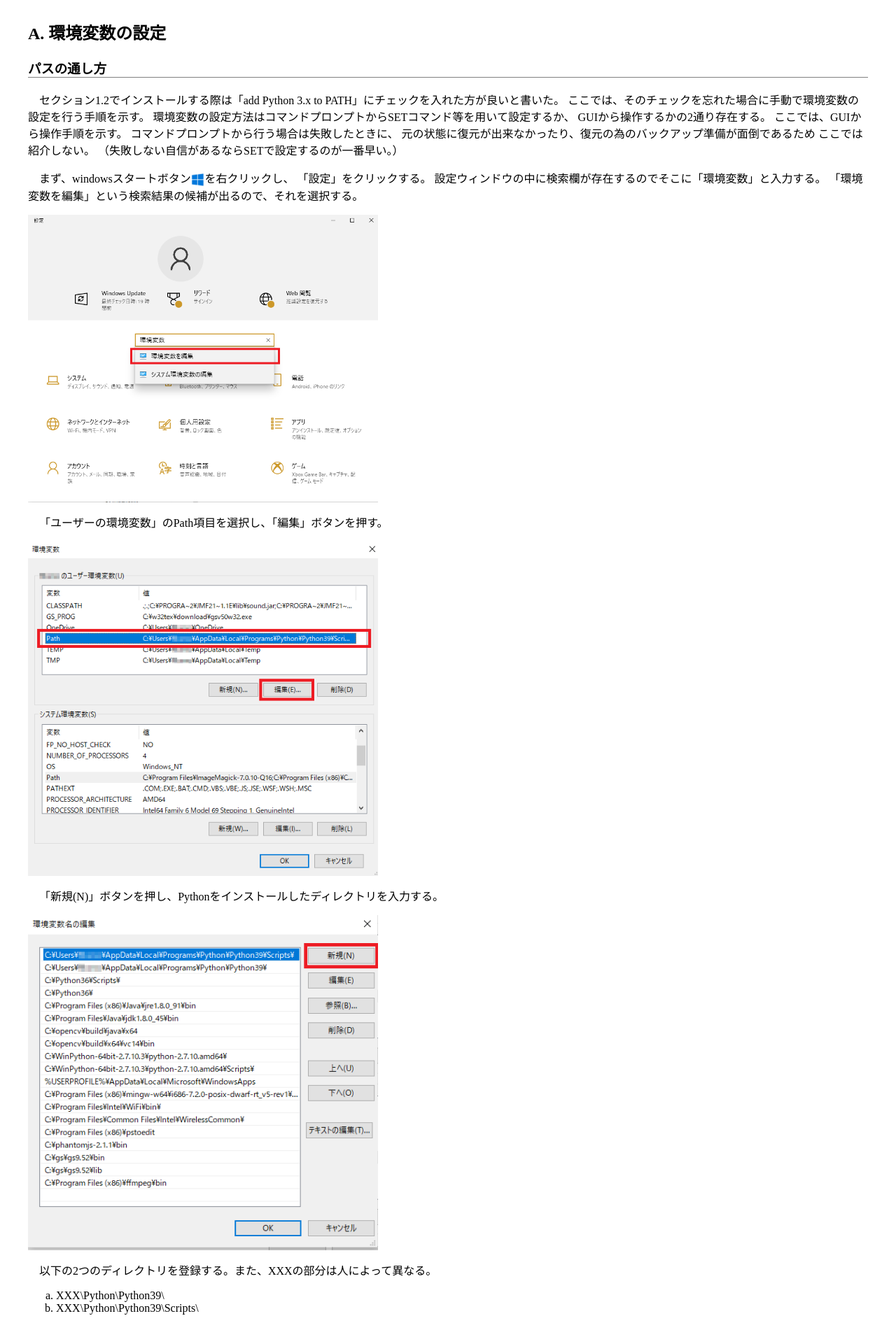
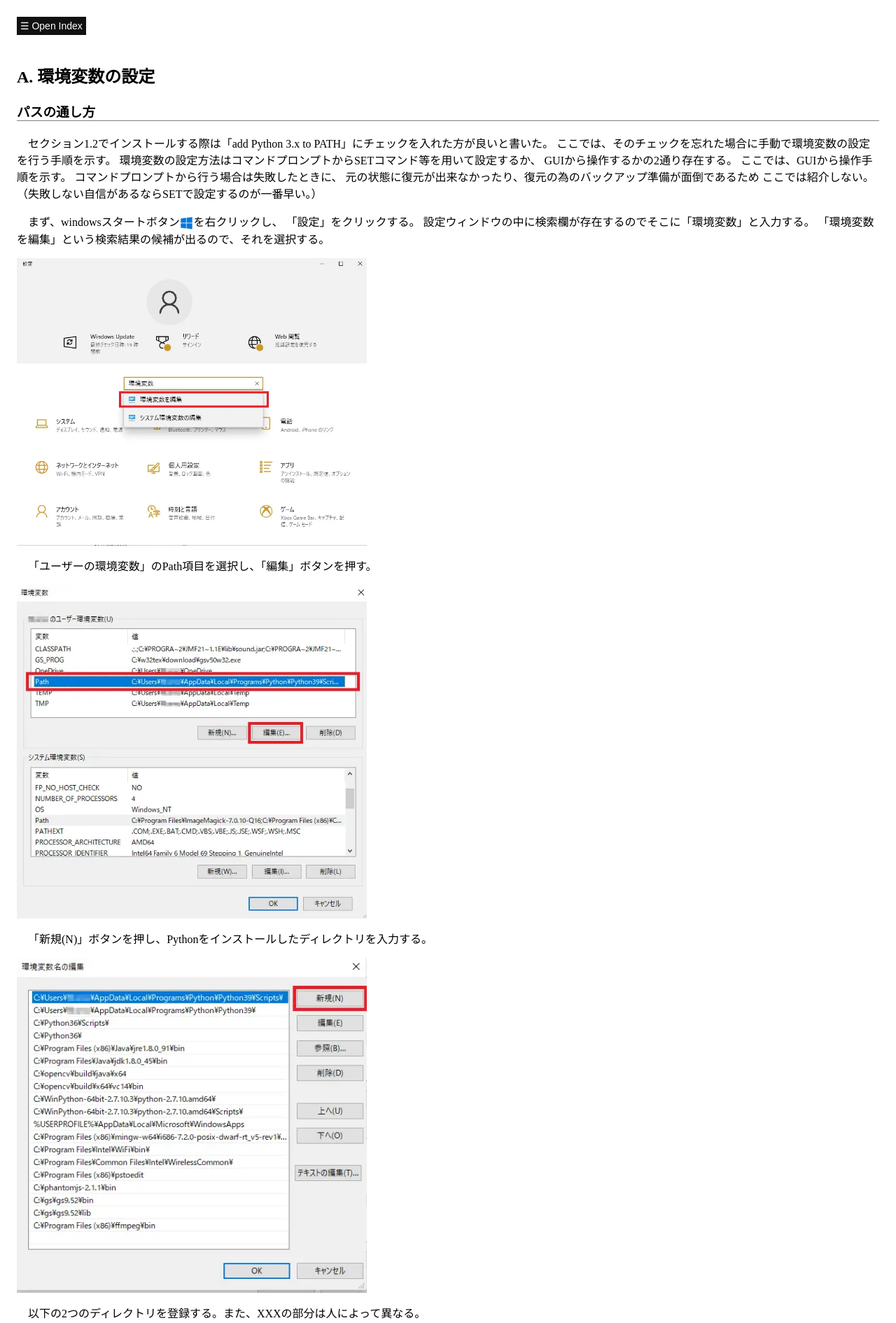
Before and after one commit to boron05/pythonIntroductionText, a plain HTML site: page pythonIntrodaction_A_環境変数.html in a window 1280 px wide. Shown: the top 1891 px of the page at 70% size. Drawn offline with nearby package versions, Linux system fonts and the light colour scheme.

Commit message:
Update pythonIntrodaction_A_環境変数.html
png to webp

```diff
--- a/pythonIntrodaction_A_環境変数.html
+++ b/pythonIntrodaction_A_環境変数.html
@@ -3,12 +3,29 @@
     <title>環境変数の設定 | Python入門</title>
     <link rel="stylesheet" href="prism.css">
     <link rel="stylesheet" href="mystyle.css">
-    <script type="text/javascript" href="prism.js"></script>
-    <script type="text/javascript" id="MathJax-script" defer src="https://cdn.jsdelivr.net/npm/mathjax@3/es5/tex-chtml.js"></script>
 </head>
 <body>
-<div class="main">
 
+<div id="mySidebar" class="sidebar">
+    <a href="javascript:void(0)" class="closebtn" onclick="closeNav()">x</a>
+    <a href="https://boron05.github.io/pythonIntroductionText/">Index</a>
+    <a href="./pythonIntrodaction_00_はじめに.html">0. はじめに</a>
+    <a href="./pythonIntrodaction_01_インストール.html">1. インストール</a>
+    <a href="./pythonIntrodaction_02_対話型.html">2. 対話型</a>
+    <a href="./pythonIntrodaction_03_スクリプトファイルでの実行.html">3. Scriptファイルの実行</a>
+    <a href="./pythonIntrodaction_04_変数と型.html">4. 変数の型</a>
+    <a href="./pythonIntrodaction_05_条件分岐.html">5. 条件分岐</a>
+    <a href="./pythonIntrodaction_06_繰り返し処理.html">6. 繰り返し処理</a>
+    <a href="./pythonIntrodaction_07_例外処理.html">7. 例外処理</a>
+    <a href="./pythonIntrodaction_08_ファイル入出力.html">8. ファイル入出力</a>
+    <a href="./pythonIntrodaction_09_関数.html">9. 関数</a>
+    <a href="./pythonIntrodaction_10_クラス.html">10. クラス</a>
+    <a href="./pythonIntrodaction_11_ライブラリの利用.html">11. ライブラリの利用</a>
+    <a href="./pythonIntrodaction___練習問題.html">練習問題</a>
+</div>
+
+<div id="main" class="main">
+<button class="openbtn" onclick="openNav()">☰ Open Index</button>
 <div class="section-A">
 <h2>A. 環境変数の設定</h2>
 <h3 class="underline">パスの通し方</h3>
@@ -24,14 +41,14 @@
         （失敗しない自信があるならSETで設定するのが一番早い。）
     </p>
     <p>
-        まず、windowsスタートボタン<img style="height:20px;vertical-align:middle;" src="fig_imgs/fig_A-00_windowslogo.png">を右クリックし、
+        まず、windowsスタートボタン<img style="height:20px;vertical-align:middle;" src="fig_imgs/fig_A-00_windowslogo.webp">を右クリックし、
         「設定」をクリックする。
         設定ウィンドウの中に検索欄が存在するのでそこに「環境変数」と入力する。
         「環境変数を編集」という検索結果の候補が出るので、それを選択する。
     <p>
     <p>
         <div class="pic_frame">
-            <img src="fig_imgs/fig_A-01_settiingwindow.png" title="設定画面" width="500">
+            <img src="fig_imgs/fig_A-01_settiingwindow.webp" title="設定画面" width="500">
         </div>
     </p>
 
@@ -40,7 +57,7 @@
     </p>
     <p>
         <div class="pic_frame">
-            <img src="fig_imgs/fig_A-02_envpath.png" title="環境変数の画面" width="500">
+            <img src="fig_imgs/fig_A-02_envpath.webp" title="環境変数の画面" width="500">
         </div>
     </p>
     <p>
@@ -48,7 +65,7 @@
     </p>
     <p>
         <div class="pic_frame">
-            <img src="fig_imgs/fig_A-03_envpathedit.png" title="環境変数の画面" width="500">
+            <img src="fig_imgs/fig_A-03_envpathedit.webp" title="環境変数の画面" width="500">
         </div>
     </p>
     <p>以下の2つのディレクトリを登録する。また、XXXの部分は人によって異なる。</p>
@@ -66,6 +83,19 @@
 
 </div>
 </div>
+
+<script>
+function openNav() {
+  document.getElementById("mySidebar").style.width = "200px";
+  document.getElementById("main").style.marginLeft = "200px";
+}
+
+function closeNav() {
+  document.getElementById("mySidebar").style.width = "0";
+  document.getElementById("main").style.marginLeft= "0";
+}
+</script>
+<script src="prism.js"></script>
+<script type="text/javascript" id="MathJax-script" defer src="https://cdn.jsdelivr.net/npm/mathjax@3/es5/tex-chtml.js"></script>
 </body>
-<script src="prism.js"></script>
 </html>
```
